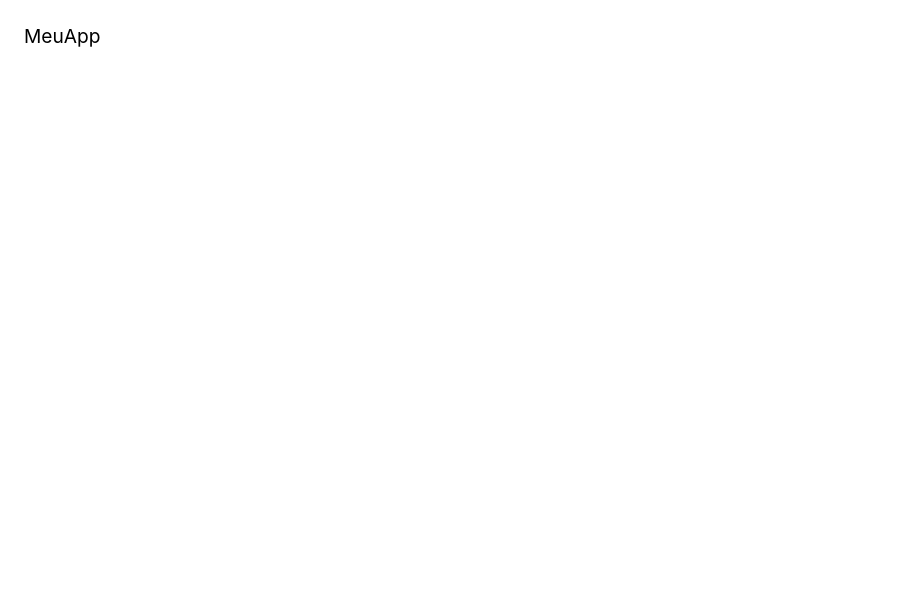
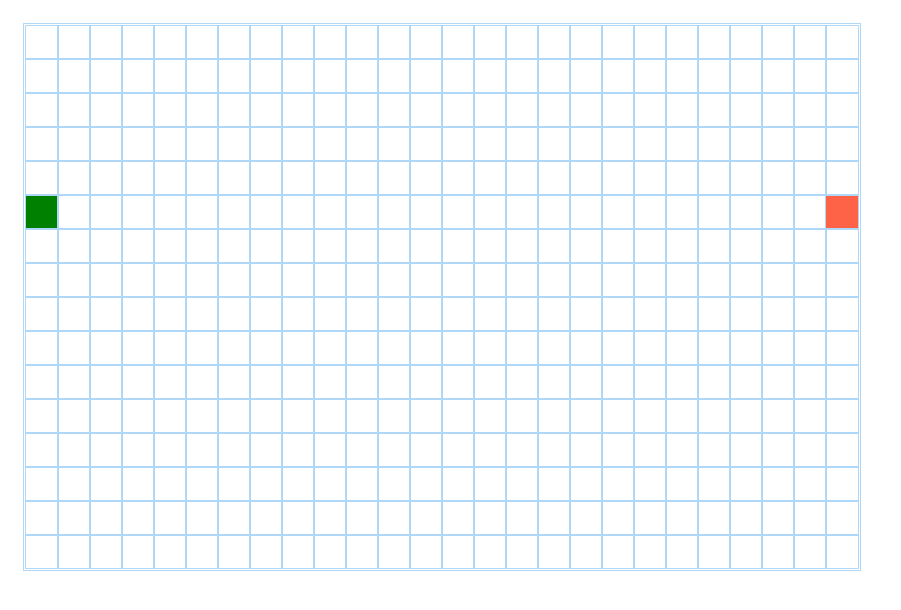
Before and after one commit to renatosnt/code-canvas, a React (Create React App) app: page / in a window 1280 px wide. Shown: the top 610 px of the page, without its empty margins (0-901 px from the left). Built offline with nearby package versions, Linux system fonts and the light colour scheme.

Commit message:
grid inicial implementado

```diff
--- a/src/App.js
+++ b/src/App.js
@@ -1,7 +1,12 @@
 import React from "react";
+import Grid from "./Grid";
 
 function App() {
-  return <div>MeuApp</div>;
+  return (
+    <>
+      <Grid />
+    </>
+  );
 }
 
 export default App;
--- /dev/null
+++ b/src/Grid.css
@@ -0,0 +1,5 @@
+.grid {
+  margin: 0;
+  outline: 1px solid rgb(175, 216, 248);
+  white-space: nowrap;
+}
--- /dev/null
+++ b/src/Grid.js
@@ -0,0 +1,53 @@
+import React from "react";
+import Node from "./Node";
+import "./Grid.css";
+
+const Grid = () => {
+  const [gridSize, setGridSize] = React.useState([15, 25]);
+  const [start, setStart] = React.useState([5, 0]);
+  const [finish, setFinish] = React.useState([5, 25]);
+
+  const [grid, setGrid] = React.useState(gridConstructor());
+
+  function nodeConstructor(row, col) {
+    const node = {
+      row,
+      col,
+      isStart: row === start[0] && col === start[1],
+      isFinish: row === finish[0] && col === finish[1],
+      isWall: false,
+    };
+    return node;
+  }
+
+  function gridConstructor() {
+    const initialGrid = [];
+    const sizeRows = gridSize[0];
+    const sizeCols = gridSize[1];
+
+    for (let i = 0; i <= sizeRows; i++) {
+      const row = [];
+      for (let j = 0; j <= sizeCols; j++) {
+        row.push(nodeConstructor(i, j));
+      }
+      initialGrid.push(row);
+    }
+    return initialGrid;
+  }
+
+  return (
+    <table className="grid">
+      <tbody>
+        {grid.map((row, i) => (
+          <tr key={i}>
+            {row.map((node) => (
+              <Node {...node} key={node.col} />
+            ))}
+          </tr>
+        ))}
+      </tbody>
+    </table>
+  );
+};
+
+export default Grid;
--- /dev/null
+++ b/src/Node.css
@@ -0,0 +1,18 @@
+.node {
+  height: 2rem;
+  width: 2rem;
+  outline: 1px solid rgb(175, 216, 248);
+  display: inline-block;
+}
+
+.node:hover {
+  background-color: aliceblue;
+}
+
+.start {
+  background-color: green;
+}
+
+.finish {
+  background-color: tomato;
+}
--- /dev/null
+++ b/src/Node.js
@@ -0,0 +1,17 @@
+import React from "react";
+import "./Node.css";
+
+const Node = ({ row, col, isStart, isFinish, isWall, mouseIsOver }) => {
+  // adicionar estilos diferentes para nodes de inicio e de fim
+  const additionalClass = isStart
+    ? "start"
+    : isFinish
+    ? "finish"
+    : isWall
+    ? "wall"
+    : "";
+
+  return <td className={`node ${additionalClass}`}></td>;
+};
+
+export default Node;
```
